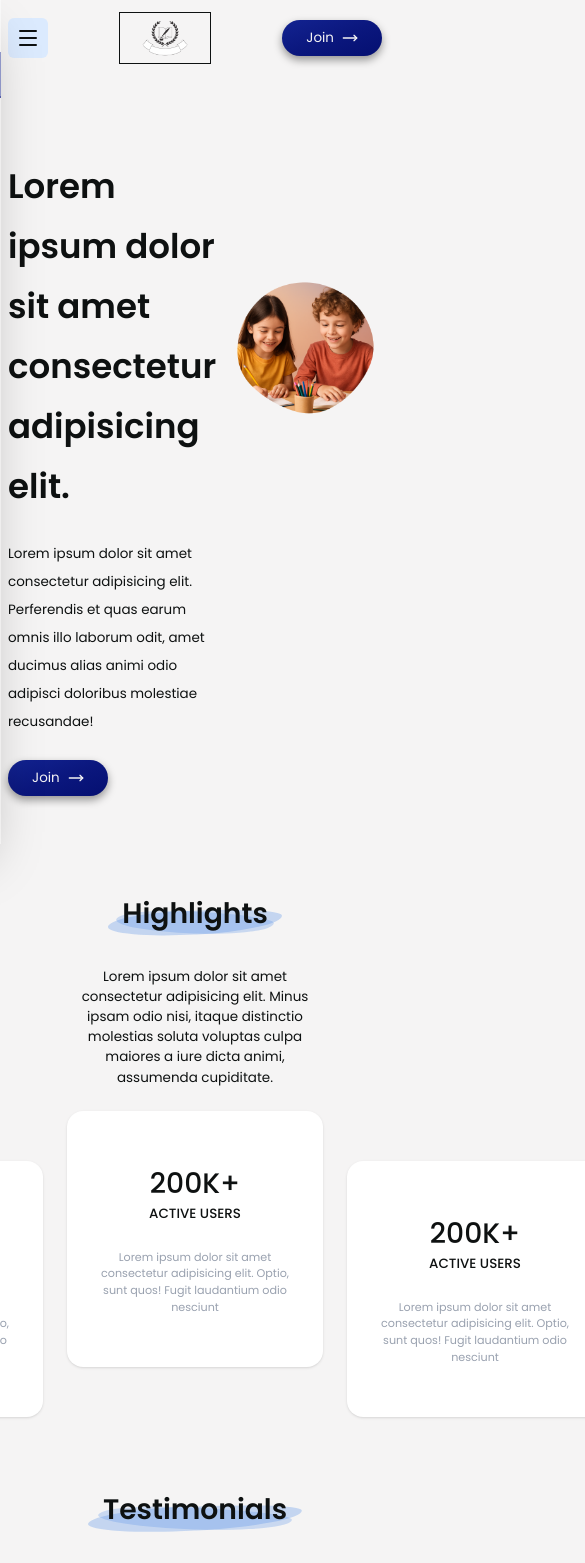
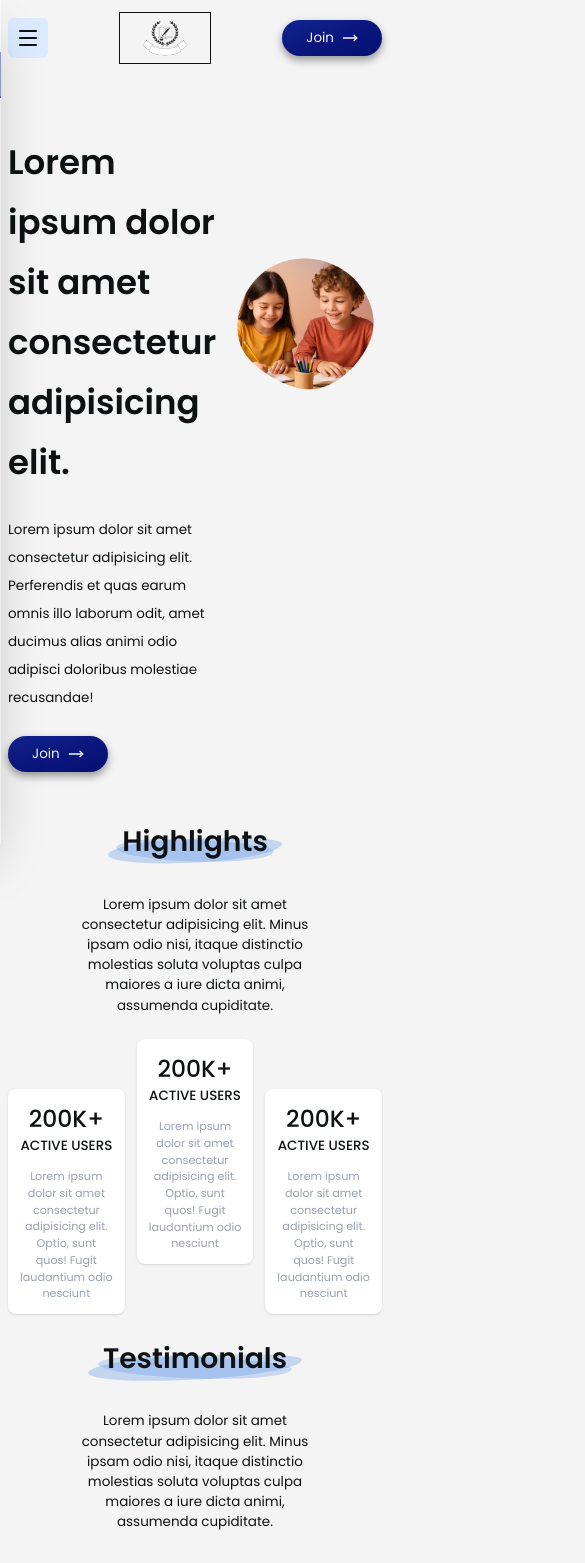
Before and after one commit to ashifashi2681/edu, a Next.js app: page / in a window 390 px wide. Shown: the top 1563 px of the page, 585 px wide, since content can reach past the window. Built offline with nearby package versions, Linux system fonts and the light colour scheme.

Commit message:
width issue

```diff
--- a/src/app/home/Highlights.jsx
+++ b/src/app/home/Highlights.jsx
@@ -15,7 +15,7 @@ function Highlights() {
 				</p>
 			</div>
 
-			<div className="flex justify-center gap-6 mt-12">
+			<div className="flex justify-center gap-6 lg:gap-5 md:gap-4 sm:gap-3 mt-12">
 				<motion.div
 					initial={{ opacity: 0, y: 50 }}
 					transition={{ duration: 1, delay: 0.2 }}
--- a/src/components/ui/HiglightCard.jsx
+++ b/src/components/ui/HiglightCard.jsx
@@ -2,9 +2,9 @@ import React from 'react'
 
 function HiglightCard() {
   return (
-		<div className="bg-white p-8 shadow-sm rounded-2xl flex flex-col items-center justify-center w-64 aspect-square">
-			<h5 className="text-xl font-[500]">200K+</h5>
-			<p className="text-sm font-[500] uppercase mb-6">active users</p>
+		<div className="bg-white p-8 lg:p-7 md:p-5 sm:p-3 shadow-sm rounded-2xl md:rounded-xl sm:rounded-lg flex flex-col items-center justify-center max-w-64 aspect-square">
+			<h5 className="text-xl sm:text-lg font-[500]">200K+</h5>
+			<p className="text-sm font-[500] uppercase mb-6 lg:mb-5 md:mb-4 sm:mb-3">active users</p>
 			<span className="text-xs text-wrap text-center text-gray-400">
 				Lorem ipsum dolor sit amet consectetur adipisicing elit. Optio,
 				sunt quos! Fugit laudantium odio nesciunt
--- a/src/components/ui/SectionContainer.jsx
+++ b/src/components/ui/SectionContainer.jsx
@@ -2,7 +2,7 @@ import React from "react";
 
 function SectionContainer({ children, title, bg }) {
 	return (
-		<section className={`w-full py-12 ${bg}`}>
+		<section className={`w-full py-12 lg:py-10 md:py-8 sm:py-6 ${bg}`}>
 			<div className="container">
 				{title && (
 					<div className="text-center">
```
